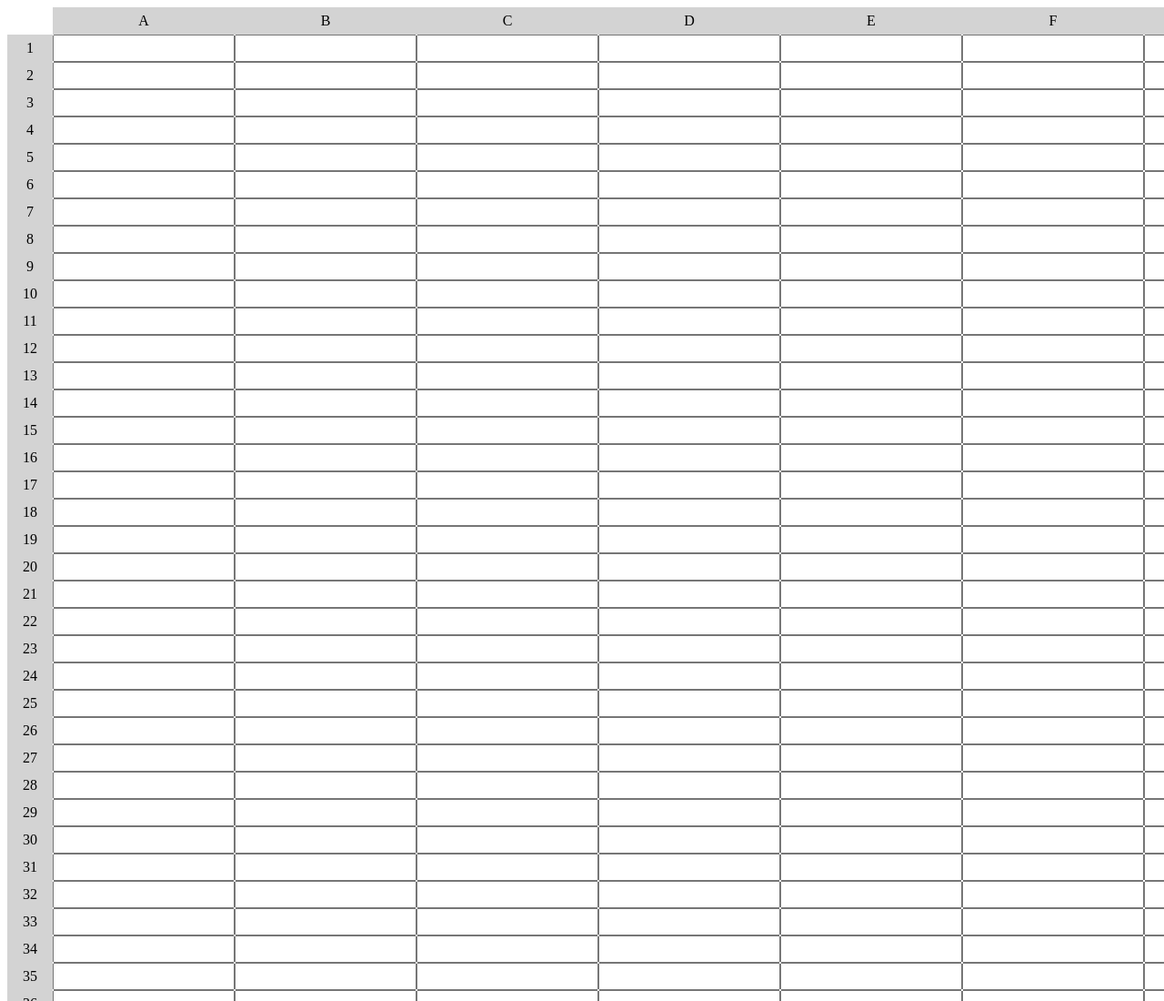
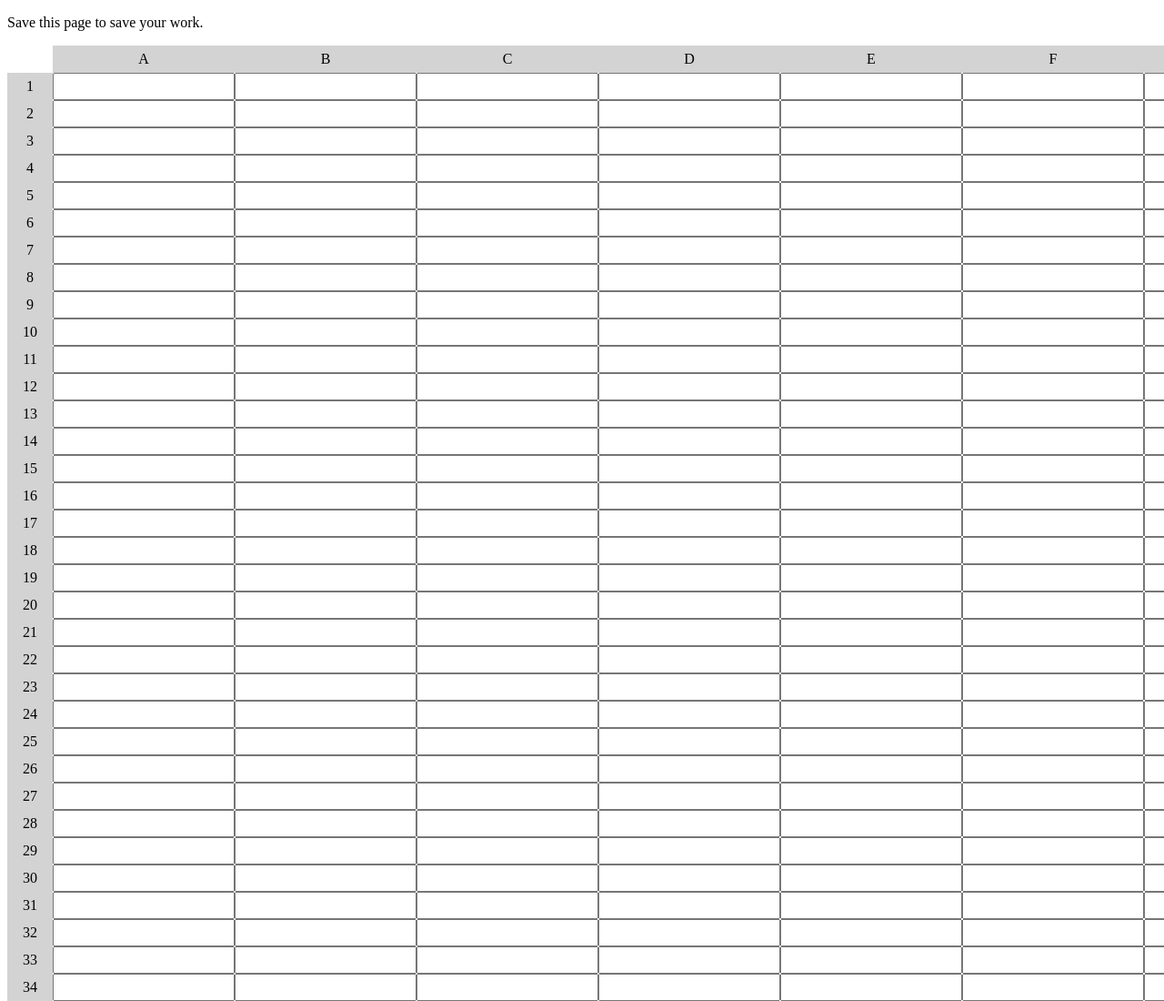
Before and after one commit to priyanshu-solon/spreadSheet, a plain HTML site: page index.html in a window 1280 px wide. Shown: the top 1100 px of the page at 91% size. Drawn offline with Linux system fonts and the light colour scheme.

Commit message:
Update index.html

```diff
--- a/index.html
+++ b/index.html
@@ -7,6 +7,7 @@
     <title>Functional Programming Spreadsheet</title>
   </head>
   <body>
+    <p>Save this page to save your work.</p>
     <div id="container">
       <div></div>
     </div>
```
